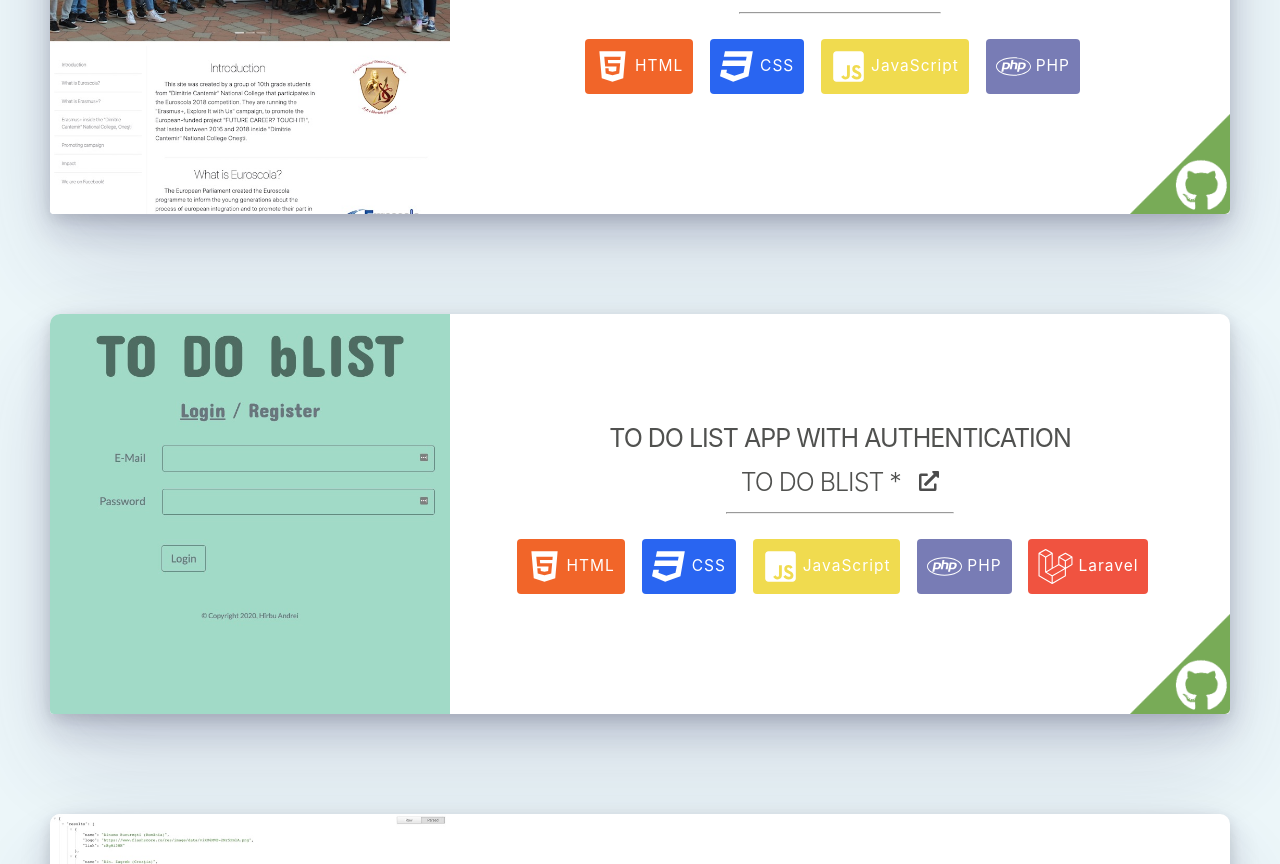
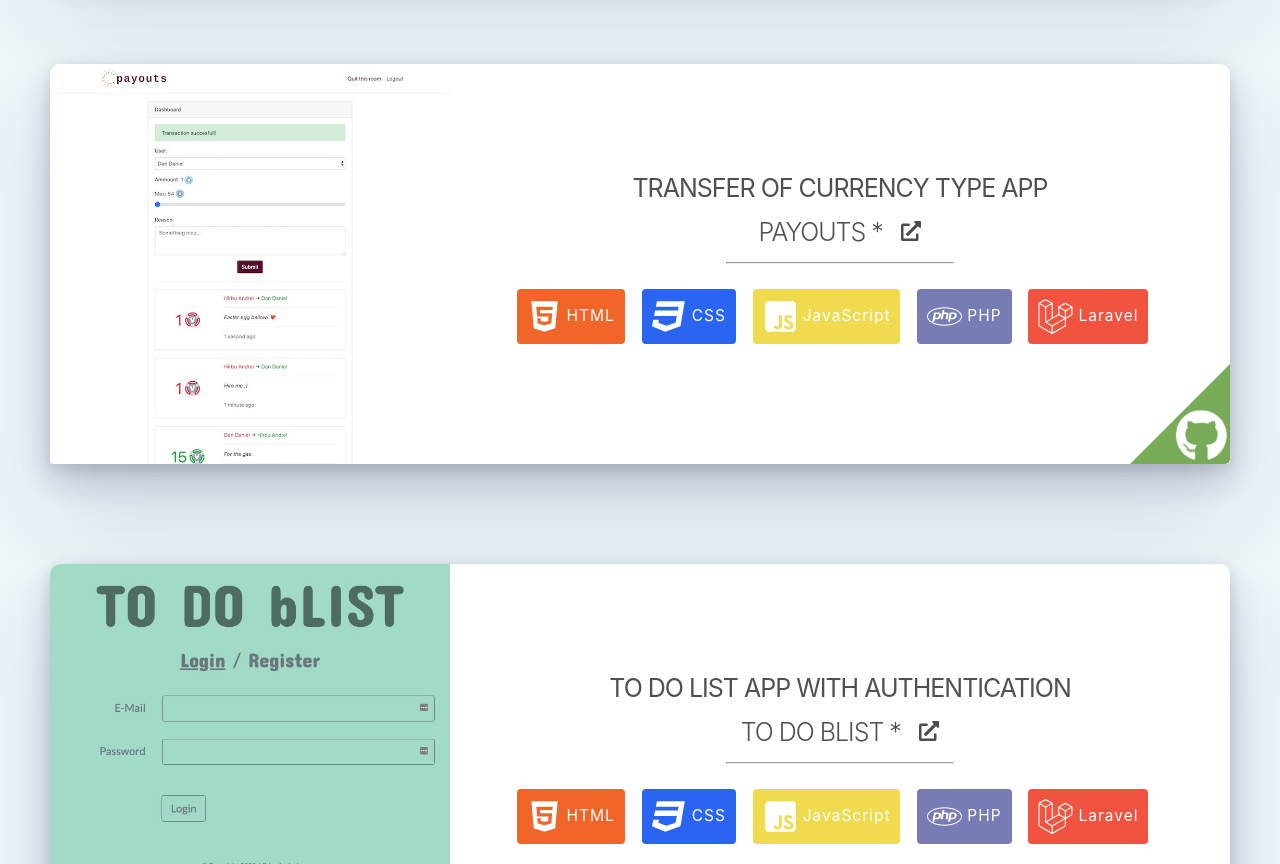
Before and after one commit to andrei-hrb/.com, a website: page index.html in a window 1280 px wide. Shown: the part 3391-4255 px from the top of the page. Drawn offline with Linux system fonts and the light colour scheme.

Commit message:
add project

```diff
--- a/index.html
+++ b/index.html
@@ -140,7 +140,7 @@
           <article class="work__element">
             <div
               data-url="/public/sites/casacreanga.jpg"
-              data-speed="7s";
+              data-speed="7s"
               class="work__element-background work__element-background-s"
               style="background-image: url('/public/sites/casacreanga-s.jpg');"
             ></div>
@@ -170,7 +170,7 @@
           <article class="work__element">
             <div
               data-url="/public/sites/shop.jpg"
-              data-speed="7s";
+              data-speed="7s"
               class="work__element-background work__element-background-s"
               style="background-image: url('/public/sites/shop-s.jpg');"
             ></div>
@@ -201,7 +201,7 @@
           <article class="work__element">
             <div
               data-url="/public/sites/stinfo.jpg"
-              data-speed="2s";
+              data-speed="2s"
               class="work__element-background work__element-background-s"
               style="background-image: url('/public/sites/stinfo-s.jpg');"
             ></div>
@@ -232,7 +232,7 @@
           <article class="work__element">
             <div
               data-url="/public/sites/exporeit.jpg"
-              data-speed="8s";
+              data-speed="8s"
               class="work__element-background work__element-background-s"
               style="background-image: url('/public/sites/exporeit-s.jpg');"
             ></div>
@@ -260,6 +260,43 @@
             </div>
             <a
               href="https://github.com/andrei-hrb/EuroscolaRO2018"
+              target="_blank"
+              rel="noopener noreferrer"
+              class="work__element-github"
+            ></a>
+          </article>
+          <article class="work__element">
+            <div
+              data-url="/public/sites/payouts.jpg"
+              data-speed="3s"
+              class="work__element-background work__element-background-s"
+              style="background-image: url('/public/sites/payouts-s.jpg');"
+            ></div>
+            <div class="work__element-text">
+              <h5 class="work__element-title">
+                Transfer of currency type app
+              </h5>
+              <h6 class="work__element-subtitle">
+                <a
+                  href="http://payouts.andrei-hrb.com/"
+                  target="_blank"
+                  rel="noopener noreferrer"
+                  title="* it might take 10 seconds to load because of the hosting's limitations of the free plan"
+                >
+                  Payouts *
+                </a>
+              </h6>
+              <hr />
+              <ul class="work__element-technologies">
+                <li class="work__element-technologies-html"></li>
+                <li class="work__element-technologies-css"></li>
+                <li class="work__element-technologies-javascript"></li>
+                <li class="work__element-technologies-php"></li>
+                <li class="work__element-technologies-laravel"></li>
+              </ul>
+            </div>
+            <a
+              href="https://github.com/andrei-hrb/payouts"
               target="_blank"
               rel="noopener noreferrer"
               class="work__element-github"
@@ -303,7 +340,8 @@
           <article class="work__element">
             <div
               data-url="/public/sites/flashscore-api.jpg"
-              data-speed="2s";
+              data-speed="2s"
+              ;
               class="work__element-background work__element-background-s"
               style="background-image: url('/public/sites/flashscore-api-s.jpg');"
             ></div>
```
Also changed, not shown: public/sites/payouts-s.jpg (added), public/sites/payouts.jpg (added), 2 other files. Lines whose indentation alone changed are shown as unchanged.
